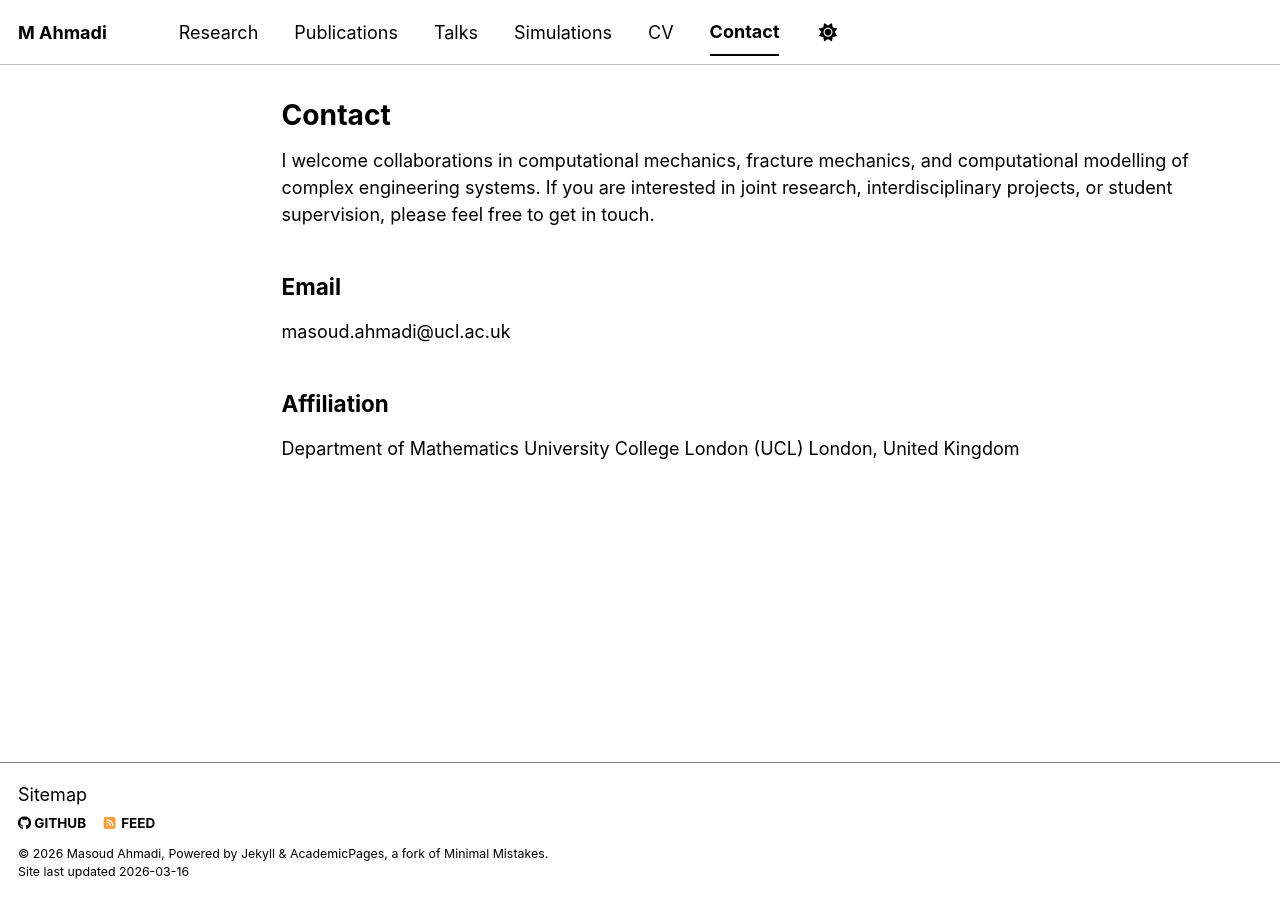
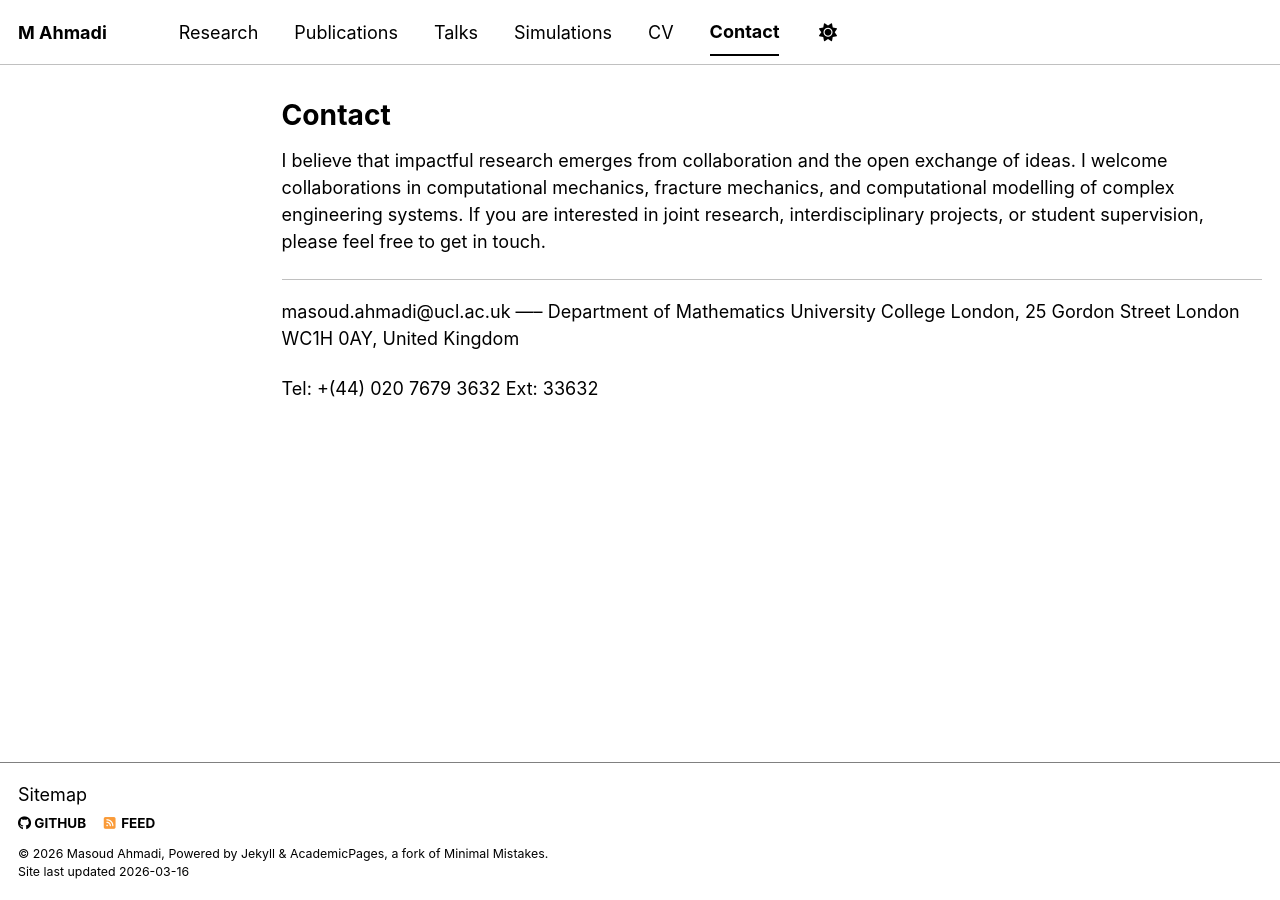
Before and after one commit to Masoud16ahm/Masoud16ahm.github.io, a Jekyll site: the page built from _pages/contact.md, in a window 1280 px wide. Built offline with Jekyll 4.4.1, drawn with Linux system fonts in a browser that asks for light colours; a script bundle is joined from its source files by our own code; library files that are not in the unit come from our copies.

Commit message:
Revise contact details and collaboration statement
Updated contact information and added a new address and phone number.

```diff
--- a/_pages/contact.md
+++ b/_pages/contact.md
@@ -7,14 +7,14 @@ author_profile: false
 
 {% include base_path %}
 
-I welcome collaborations in computational mechanics, fracture mechanics, and computational modelling of complex engineering systems. If you are interested in joint research, interdisciplinary projects, or student supervision, please feel free to get in touch.
+I believe that impactful research emerges from collaboration and the open exchange of ideas. I welcome collaborations in computational mechanics, fracture mechanics, and computational modelling of complex engineering systems. If you are interested in joint research, interdisciplinary projects, or student supervision, please feel free to get in touch.
 
-Email
 -----
 masoud.ahmadi@ucl.ac.uk
-
-Affiliation
 -----
 Department of Mathematics
-University College London (UCL)
-London, United Kingdom
+University College London, 25 Gordon Street
+London WC1H  0AY, United Kingdom
+
+Tel: +(44) 020 7679 3632
+Ext: 33632
```
